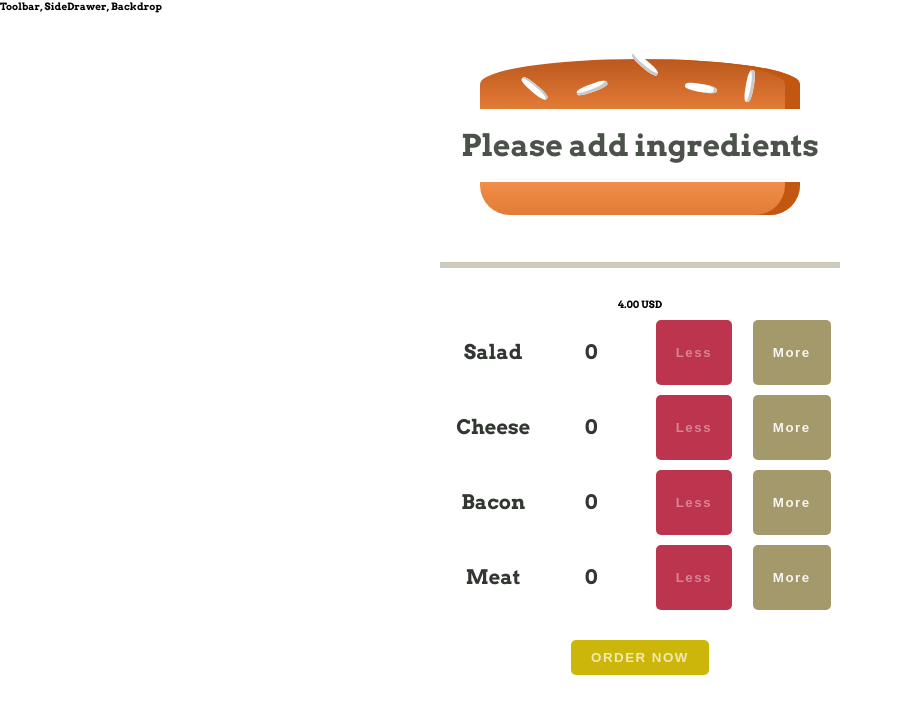
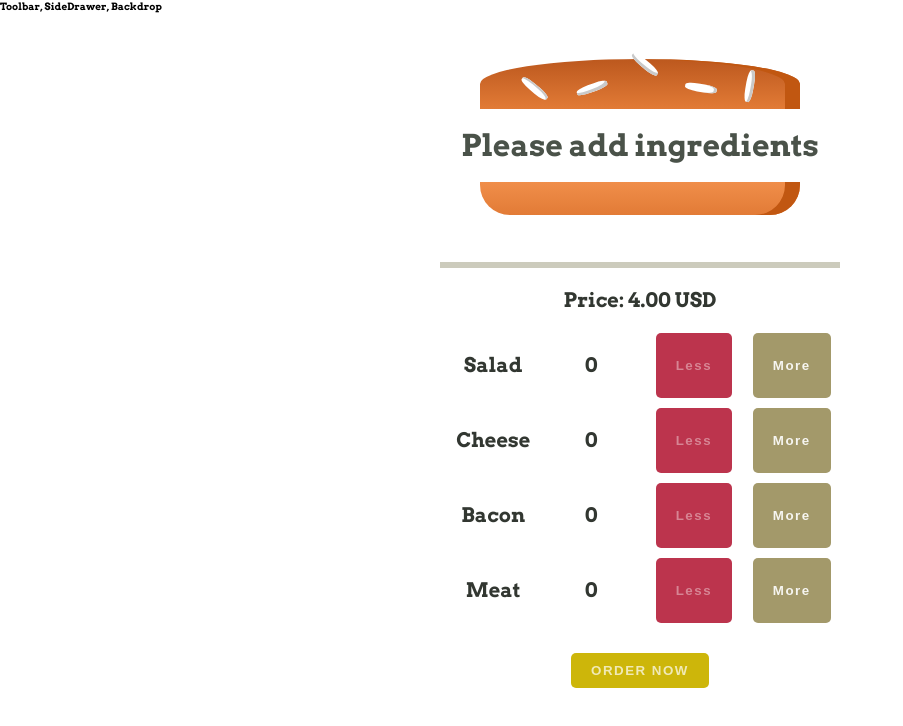
Before and after one commit to pldvd/burger-builder, a React (Create React App) app: page / in a window 1280 px wide. Shown: the top 726 px of the page, without its empty margins (0-903 px from the left). Built offline with nearby package versions, Linux system fonts and the light colour scheme.

Commit message:
style the price paragraph

```diff
--- a/src/components/BurgerControls/BurgerControl/BurgerControl.module.scss
+++ b/src/components/BurgerControls/BurgerControl/BurgerControl.module.scss
@@ -45,7 +45,6 @@
 }
 
 .text {
-  font-size: 1.6rem;
   text-transform: capitalize;
   color: darken(rgb(99,109,97), 20%);
   font-size: 2rem;
--- a/src/components/BurgerControls/BurgerControls.js
+++ b/src/components/BurgerControls/BurgerControls.js
@@ -7,7 +7,7 @@ const BurgerControls = (props) => {
 
   return (
     <div className={styles.BurgerControls}>
-      <p>{props.price.toFixed(2)} USD</p>
+      <p className={styles.price}>Price: {props.price.toFixed(2)} USD</p>
       {
         ingredNames.map(ingredient => <BurgerControl
           name={ingredient}
--- a/src/components/BurgerControls/BurgerControls.module.scss
+++ b/src/components/BurgerControls/BurgerControls.module.scss
@@ -29,3 +29,10 @@
     color: rgba(255, 255, 255, .7);
   }
 }
+
+.price {
+  color: darken(rgb(99,109,97), 20%);
+  font-size: 2rem;
+  margin-top: 0;
+  margin-bottom: 2rem;
+}
```
